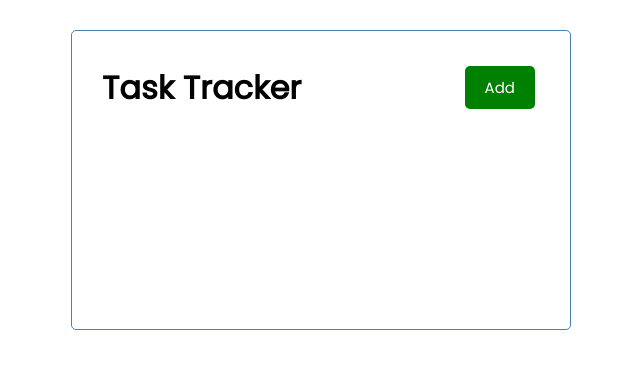
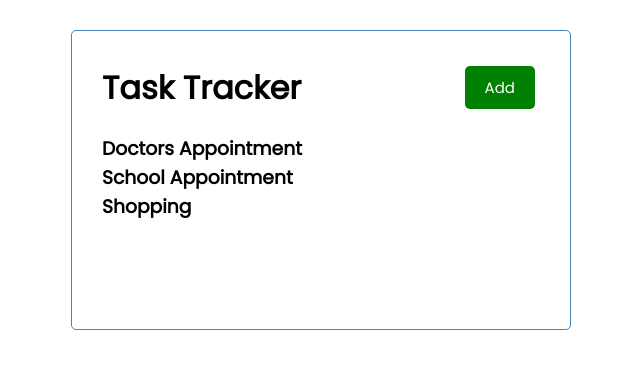
Before and after one commit to SCunn/react-task-tracker, a React (Create React App) app: page / in a window 1280 px wide. Shown: the top 368 px of the page, without its empty margins (319-959 px from the left). Built offline with nearby package versions, Linux system fonts and the light colour scheme.

Commit message:
Added Tasks component, displayed task array

```diff
--- a/src/App.js
+++ b/src/App.js
@@ -1,11 +1,13 @@
 // import React from 'react'
 import Header from './components/Header'
+import Tasks from './components/Tasks'
 
 const App = () => {
 
   return (
     <div className='container'>
       <Header />
+      <Tasks />
     </div>
   );
 }
--- /dev/null
+++ b/src/components/Tasks.js
@@ -0,0 +1,32 @@
+const tasks = [
+    {
+        id: 1,
+        text: 'Doctors Appointment',
+        day: 'Feb 5th at 2:30pm',
+        reminder: true,
+    },
+    {
+        id: 2,
+        text: 'School Appointment',
+        day: 'Feb 6th at 1:30pm',
+        reminder: true,
+    },
+    {
+        id: 3,
+        text: 'Shopping',
+        day: 'Feb 7th at 2:30pm',
+        reminder: false,
+    }
+]
+
+const Tasks = () => {
+    return (
+        <>
+           {tasks.map((task) => (
+               <h3 key={task.id}>{task.text}</h3>
+           ))}
+        </>
+    )
+}
+
+export default Tasks
```
